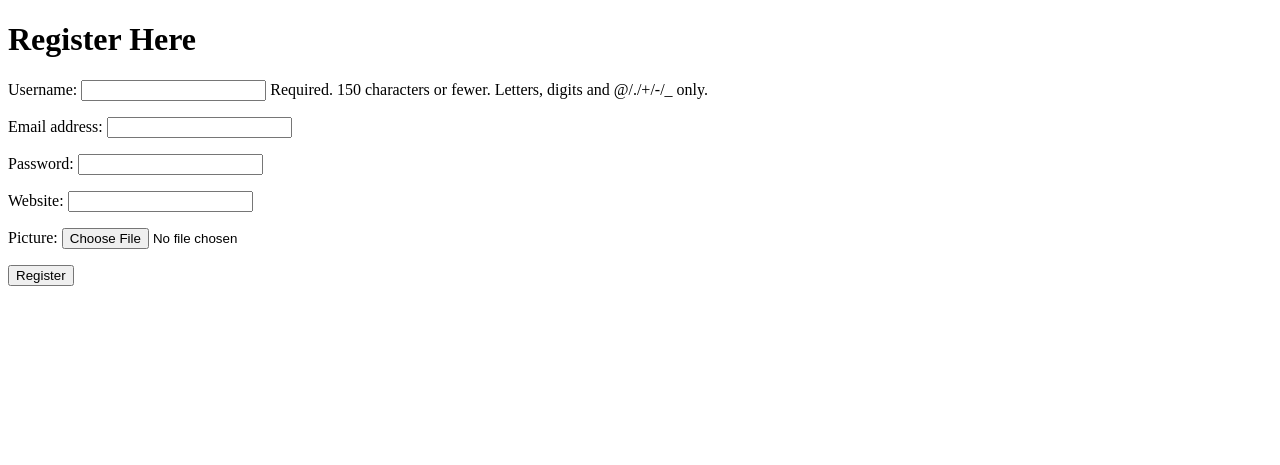
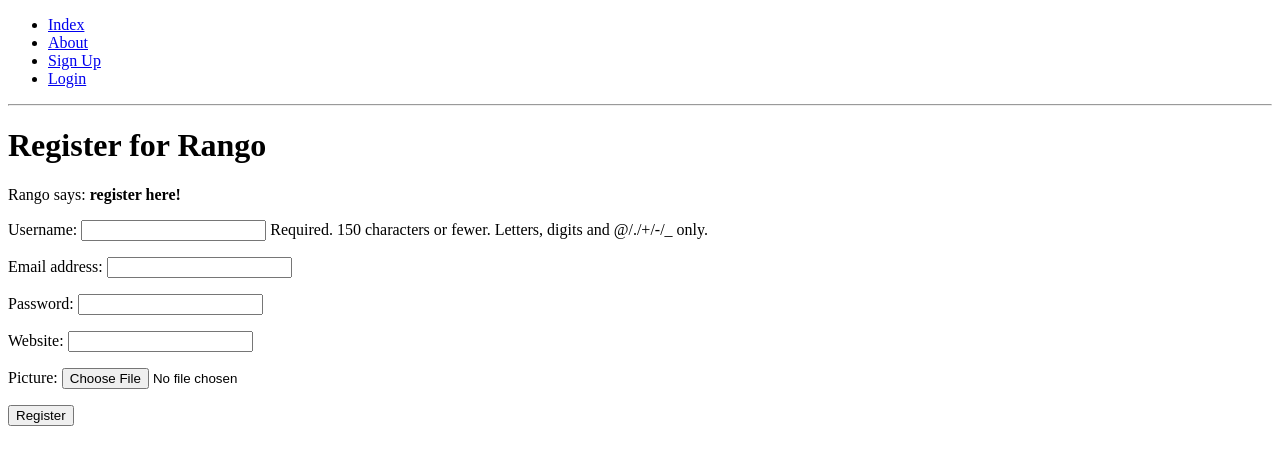
Before and after one commit to yitai-0703/tango_with_django_project, a Django app: page /rango/register/ in a window 1280 px wide. Shown: the top 465 px of the page. Run offline with Django 3.2, Linux system fonts and the light colour scheme.

Commit message:
Complete chapter 9

```diff
--- a/rango/urls.py
+++ b/rango/urls.py
@@ -12,4 +12,6 @@ urlpatterns = [
     path('register/', views.register, name='register'),
     path('login/', views.user_login, name='login'),
     path('logout/', views.user_logout, name='logout'),
+    path('restricted/', views.restricted, name='restricted'),
+
 ]
--- a/rango/views.py
+++ b/rango/views.py
@@ -9,6 +9,9 @@ from django.contrib.auth.decorators import login_required
 
 from rango.forms import UserForm, UserProfileForm
 from django.http import HttpResponse
+
+
+
 
 
 def index(request):
@@ -48,6 +51,7 @@ def show_category(request, category_name_slug):
 
     return render(request, 'rango/category.html', context=context_dict)
 
+@login_required
 def add_category(request):
     form = CategoryForm()
 
@@ -63,7 +67,7 @@ def add_category(request):
     return render(request, 'rango/add_category.html', {'form': form})
 
 
-
+@login_required
 def add_page(request, category_name_slug):
     try:
         category = Category.objects.get(slug=category_name_slug)
@@ -95,31 +99,27 @@ def register(request):
 
         if user_form.is_valid() and profile_form.is_valid():
             user = user_form.save()
-            user.set_password(user.password)   # 关键：加密密码
+            user.set_password(user.password)
             user.save()
 
             profile = profile_form.save(commit=False)
             profile.user = user
 
-            # 如果用户上传了头像
             if 'picture' in request.FILES:
                 profile.picture = request.FILES['picture']
 
             profile.save()
-
             registered = True
         else:
-            # 表单无效，回显错误
-            pass
+            print(user_form.errors, profile_form.errors)
     else:
         user_form = UserForm()
         profile_form = UserProfileForm()
 
-    return render(request, 'rango/register.html', context={
-        'user_form': user_form,
-        'profile_form': profile_form,
-        'registered': registered
-    })
+    return render(request,
+              'rango/register.html',
+              context={'user_form': user_form, 'profile_form': profile_form, 'registered': registered})
+
 
 
 def user_login(request):
@@ -134,9 +134,9 @@ def user_login(request):
                 login(request, user)
                 return redirect(reverse('rango:index'))
             else:
-                return render(request, 'rango/login.html', {'error_message': 'Your Rango account is disabled.'})
+                return render(request, 'rango/login.html', {'error': 'Your account is disabled.'})
         else:
-            return render(request, 'rango/login.html', {'error_message': 'Invalid login details supplied.'})
+            return render(request, 'rango/login.html', {'error': 'Invalid login details supplied.'})
 
     return render(request, 'rango/login.html')
 
@@ -145,3 +145,8 @@ def user_login(request):
 def user_logout(request):
     logout(request)
     return redirect(reverse('rango:index'))
+
+
+@login_required
+def restricted(request):
+    return render(request, 'rango/restricted.html')
--- a/tango_with_django_project/settings.py
+++ b/tango_with_django_project/settings.py
@@ -127,5 +127,5 @@ STATICFILES_DIRS = [os.path.join(BASE_DIR, 'static')]
 LOGIN_URL = '/rango/login/'
 
 MEDIA_DIR = os.path.join(BASE_DIR, 'media')
-MEDIA_ROOT = MEDIA_DIR
 MEDIA_URL = '/media/'
+MEDIA_ROOT = os.path.join(BASE_DIR, 'media')
--- a/tango_with_django_project/urls.py
+++ b/tango_with_django_project/urls.py
@@ -19,6 +19,10 @@ from django.conf import settings
 from django.conf.urls.static import static
 from django.shortcuts import redirect
 
+from django.conf import settings
+from django.conf.urls.static import static
+
+
 urlpatterns = [
     path('', lambda request: redirect('rango/')),
     path('rango/', include('rango.urls')),
--- a/templates/rango/base.html
+++ b/templates/rango/base.html
@@ -1,16 +1,34 @@
 <!DOCTYPE html>
+
 {% load static %}
+
 <html>
 <head>
-    <title>Rango - {% block title_block %}How to Tango with Django!{% endblock %}</title>
+    <title>
+        Rango -
+        {% block title_block %}
+            How to Tango with Django!
+        {% endblock %}
+    </title>
 </head>
+
 <body>
     <div>
-        <a href="{% url 'rango:index' %}">Index</a>
-        <a href="{% url 'rango:about' %}">About</a>
-        <a href="{% url 'rango:add_category' %}">Add a New Category</a>
+        <ul>
+            <li><a href="{% url 'rango:index' %}">Index</a></li>
+            <li><a href="{% url 'rango:about' %}">About</a></li>
 
+            {% if user.is_authenticated %}
+                <li><a href="{% url 'rango:add_category' %}">Add a New Category</a></li>
+                <li><a href="{% url 'rango:restricted' %}">Restricted Page</a></li>
+                <li><a href="{% url 'rango:logout' %}">Logout</a></li>
+            {% else %}
+                <li><a href="{% url 'rango:register' %}">Sign Up</a></li>
+                <li><a href="{% url 'rango:login' %}">Login</a></li>
+            {% endif %}
+        </ul>
     </div>
+
     <hr />
 
     <div>
--- a/templates/rango/category.html
+++ b/templates/rango/category.html
@@ -13,7 +13,10 @@ Unknown Category
     <h1>{{ category.name }}</h1>
 
     <div>
-        <a href="{% url 'rango:add_page' category.slug %}">Add a New Page</a><br />
+        {% if user.is_authenticated %}
+            <a href="{% url 'rango:add_page' category.slug %}">Add a New Page</a><br />
+        {% endif %}
+
         <a href="{% url 'rango:index' %}">Index</a>
     </div>
 
--- a/templates/rango/register.html
+++ b/templates/rango/register.html
@@ -1,13 +1,20 @@
-<!DOCTYPE html>
-<html>
-<head><title>Register</title></head>
-<body>
-<h1>Register Here</h1>
+{% extends 'rango/base.html' %}
+
+{% block title_block %}
+Register
+{% endblock %}
+
+{% block body_block %}
+<h1>Register for Rango</h1>
 
 {% if registered %}
-    <strong>Thank you for registering!</strong>
+    Rango says: <strong>thank you for registering!</strong>
+    <br />
     <a href="{% url 'rango:index' %}">Return to the homepage.</a>
 {% else %}
+    Rango says: <strong>register here!</strong>
+    <br />
+
     <form id="user_form" method="post" action="{% url 'rango:register' %}" enctype="multipart/form-data">
         {% csrf_token %}
         {{ user_form.as_p }}
@@ -15,6 +22,4 @@
         <input type="submit" name="submit" value="Register" />
     </form>
 {% endif %}
-
-</body>
-</html>
+{% endblock %}
```
Also changed, not shown: templates/rango/index.html (+9 -2 lines), templates/rango/login.html (+9 -10 lines), templates/rango/restricted.html (added, +10 -0 lines), rango/admin.py (line endings or trailing spaces), rango/forms.py (line endings or trailing spaces), rango/models.py (line endings or trailing spaces).
